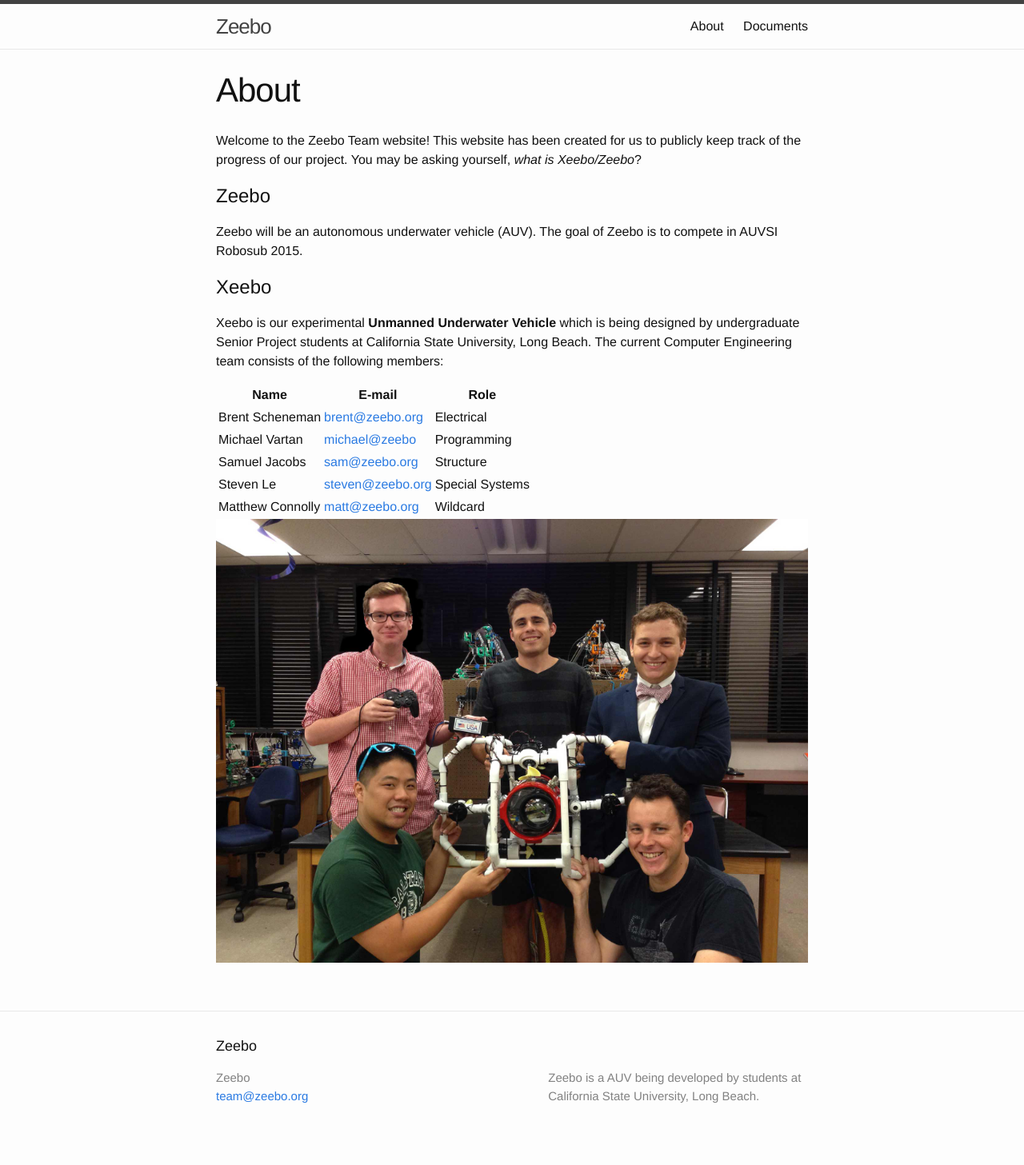
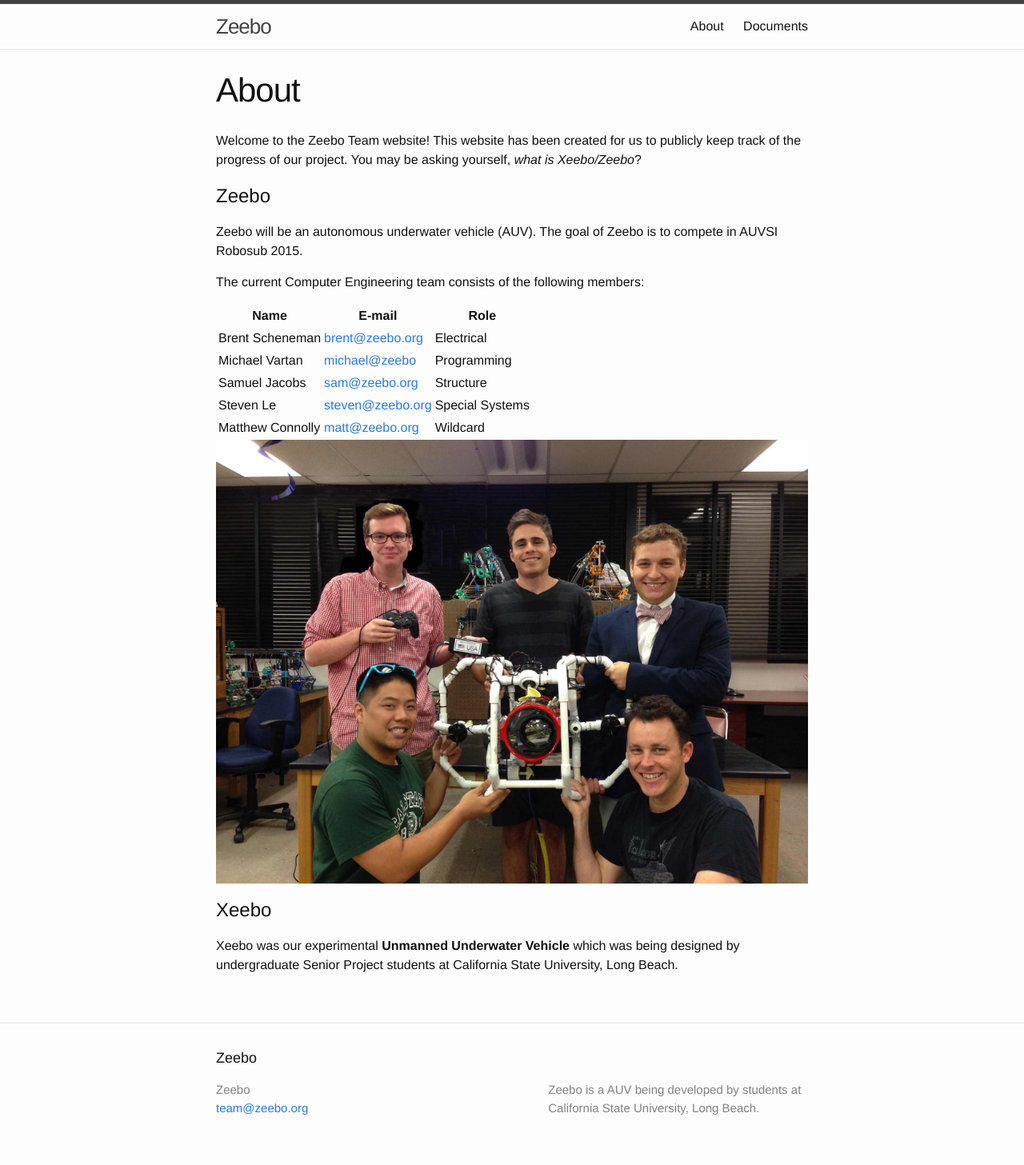
Before and after one commit to vartan/Xeebo, a Jekyll site: the page built from about.md, in a window 1280 px wide. Shown: the whole page at 80% size. Built offline with Jekyll 4.4.1, drawn with Linux system fonts in a browser that asks for light colours; some of the changed lines change nothing that is shown.

Commit message:
updated about

```diff
--- a/about.md
+++ b/about.md
@@ -9,8 +9,7 @@ Welcome to the Zeebo Team website! This website has been created for us to publi
 #Zeebo
 Zeebo will be an autonomous underwater vehicle (AUV). The goal of Zeebo is to compete in AUVSI Robosub 2015.
 
-#Xeebo
-Xeebo is our experimental **Unmanned Underwater Vehicle** which is being designed by undergraduate Senior Project students at California State University, Long Beach. The current Computer Engineering team consists of the following members:
+The current Computer Engineering team consists of the following members:
 
 
 Name             | E-mail                                          | Role
@@ -23,3 +22,7 @@ Matthew Connolly | [matt@zeebo.org](mailto:matt@zeebo.org)         | Wildcard
 
 
 ![Team Xeebo](/images/team.jpg "Team Xeebo")
+
+
+#Xeebo
+Xeebo was our experimental **Unmanned Underwater Vehicle** which was being designed by undergraduate Senior Project students at California State University, Long Beach.
```
